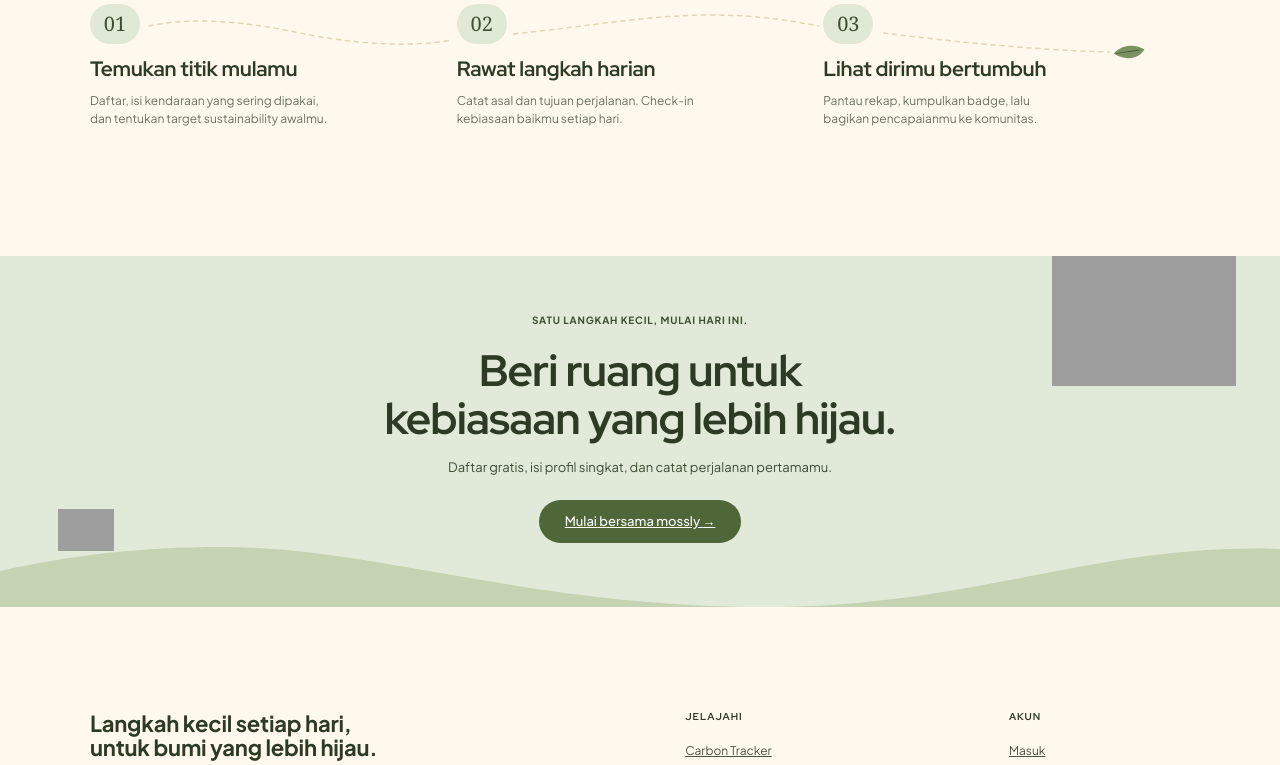
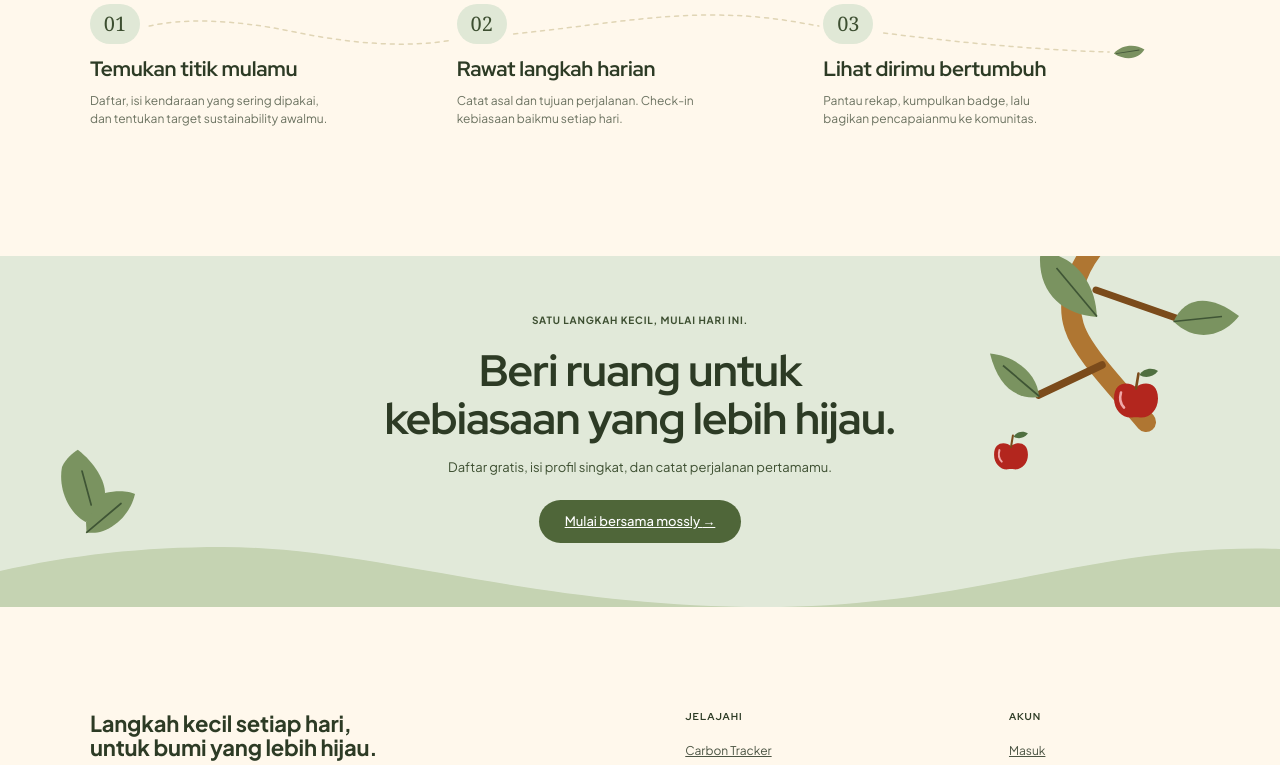
Before and after one commit to pbp-kelompok-a5/mossly, a Django app: page / in a window 1280 px wide. Shown: the part 3226-3991 px from the top of the page. Run offline with Django 5.2, Linux system fonts and the light colour scheme; grey boxes are pictures that could not be loaded.

Commit message:
feat(landing): add apple branch and leaf to CTA section

```diff
--- a/static/css/landing-page.css
+++ b/static/css/landing-page.css
@@ -474,16 +474,16 @@
 
 .cta__branch {
   position: absolute;
-  top: -0.5rem;
-  right: 3.4%;
-  width: 11.5rem;
+  top: 0;
+  right: 3%;
+  width: 16rem;
 }
 
 .cta__leaf {
   position: absolute;
-  bottom: 3.5rem;
-  left: 4.5%;
-  width: 3.5rem;
+  bottom: 4.55rem;
+  left: 4.7%;
+  width: 4.8rem;
 }
 
 .cta__wave {
```
Also changed, not shown: static/img/cta-branch.svg (added), static/img/cta-leaf.svg (added).
